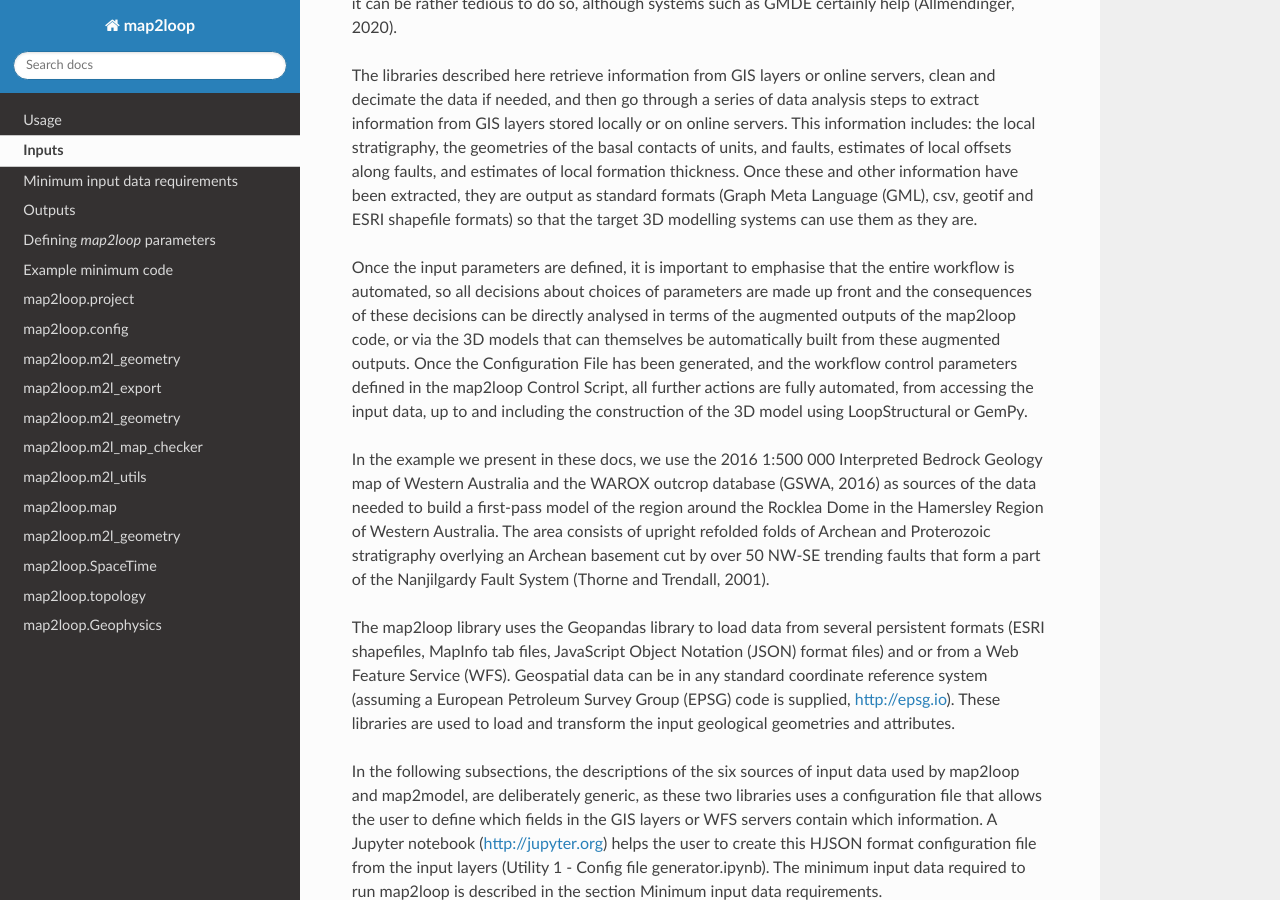
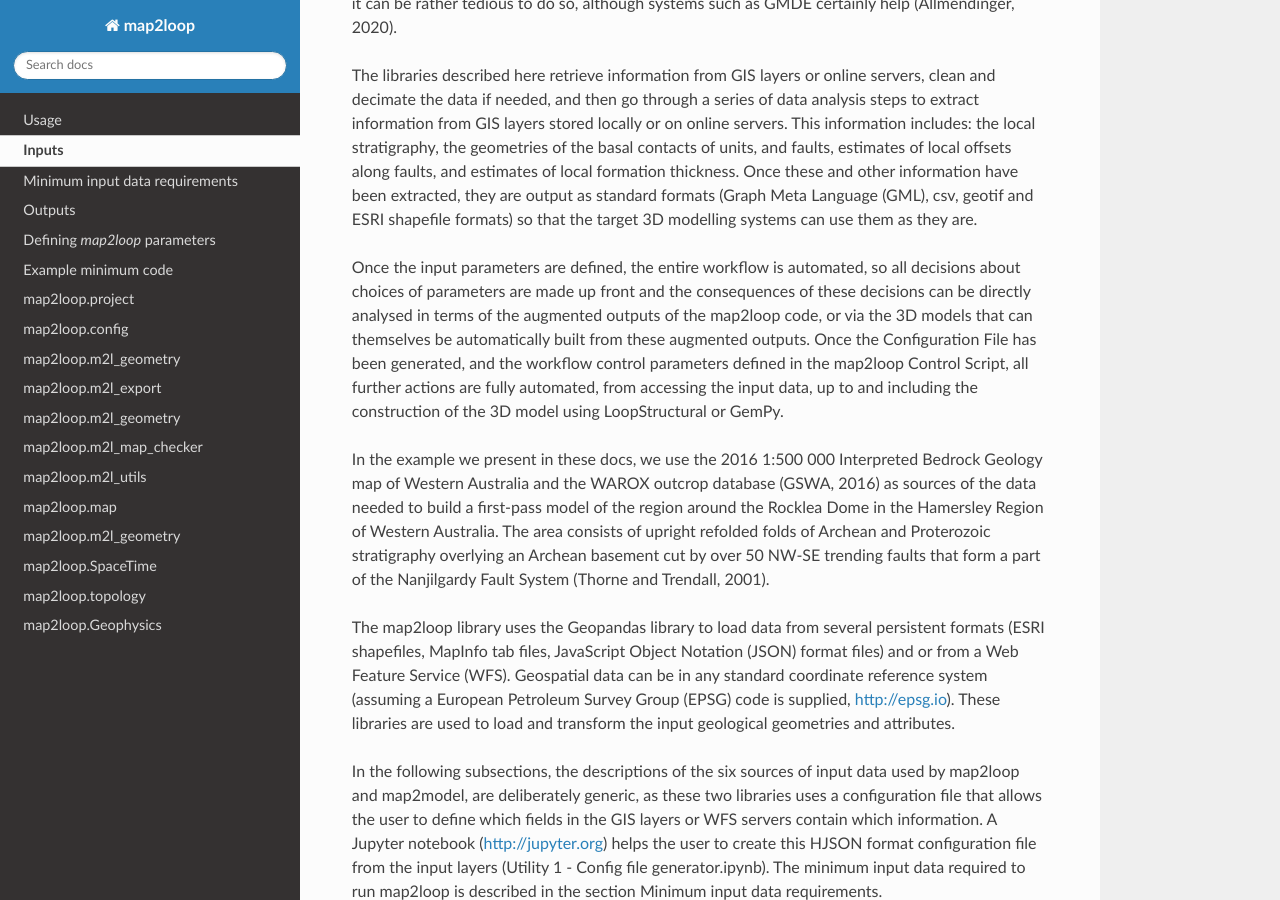
Before and after one commit to Loop3D/m2ldocs, a Sphinx documentation site: the page built from docs/source/inputs.rst, in a window 1280 px wide and 900 px high, scrolled down 840 px. Built offline with Sphinx 7.4.7 and the Read the Docs theme 2.0.0, drawn with Linux system fonts in a browser that asks for light colours.

```diff
--- a/docs/source/inputs.rst
+++ b/docs/source/inputs.rst
@@ -9,7 +9,7 @@ In this library we draw inspiration from existing manual workflows and structura
 
 The libraries described here retrieve information from GIS layers or online servers, clean and decimate the data if needed, and then go through a series of data analysis steps to extract information from GIS layers stored locally or on online servers. This information includes: the local stratigraphy, the geometries of the basal contacts of units, and faults, estimates of local offsets along faults, and estimates of local formation thickness. Once these and other information have been extracted, they are output as standard formats (Graph Meta Language (GML), csv, geotif and ESRI shapefile formats) so that the target 3D modelling systems can use them as they are.
 
-Once the input parameters are defined, it is important to emphasise that the entire workflow is automated, so all decisions
+Once the input parameters are defined, the entire workflow is automated, so all decisions
 about choices of parameters are made up front and the consequences of these decisions can be directly analysed in terms of
 the augmented outputs of the map2loop code, or via the 3D models that can themselves be automatically built from these
 augmented outputs. Once the Configuration File has been generated, and the workflow control parameters defined in the map2loop Control Script, all further actions are fully automated, from accessing the input data, up to and including the construction of the 3D model using LoopStructural or GemPy.
```
